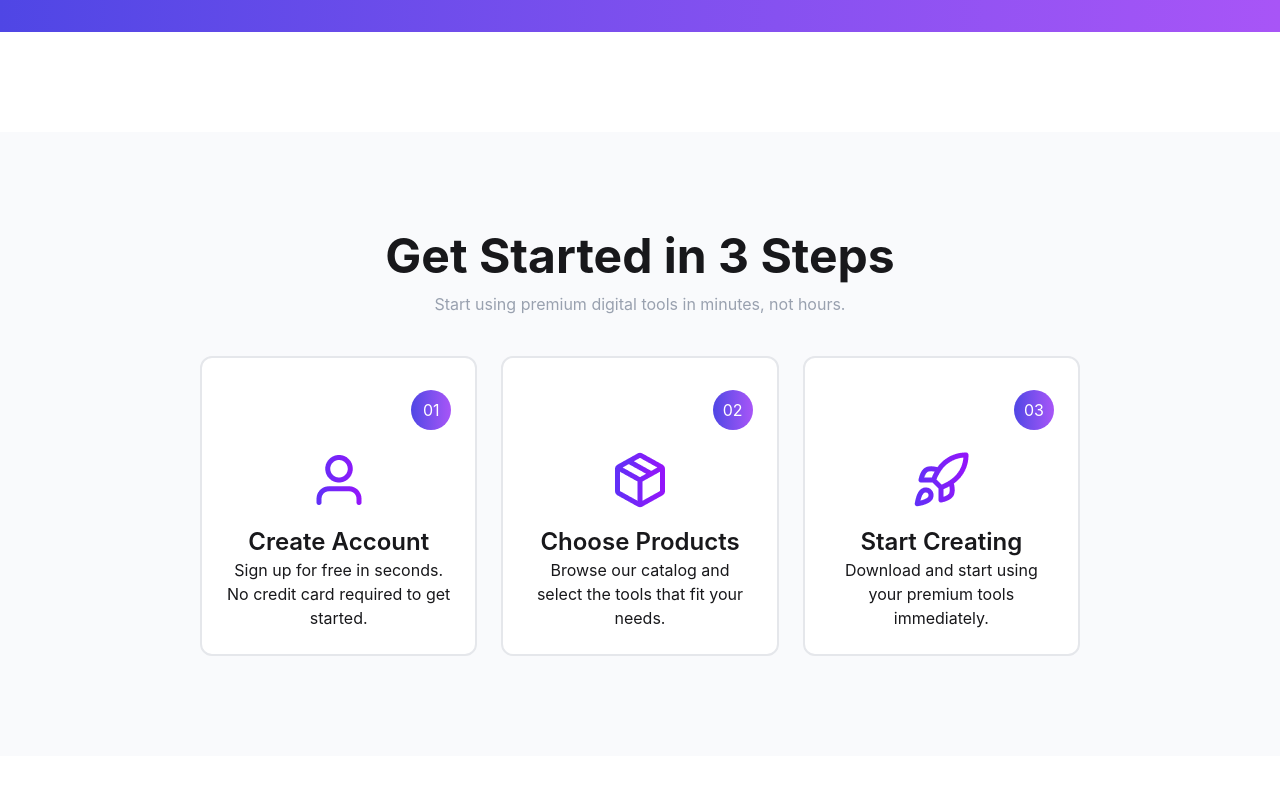
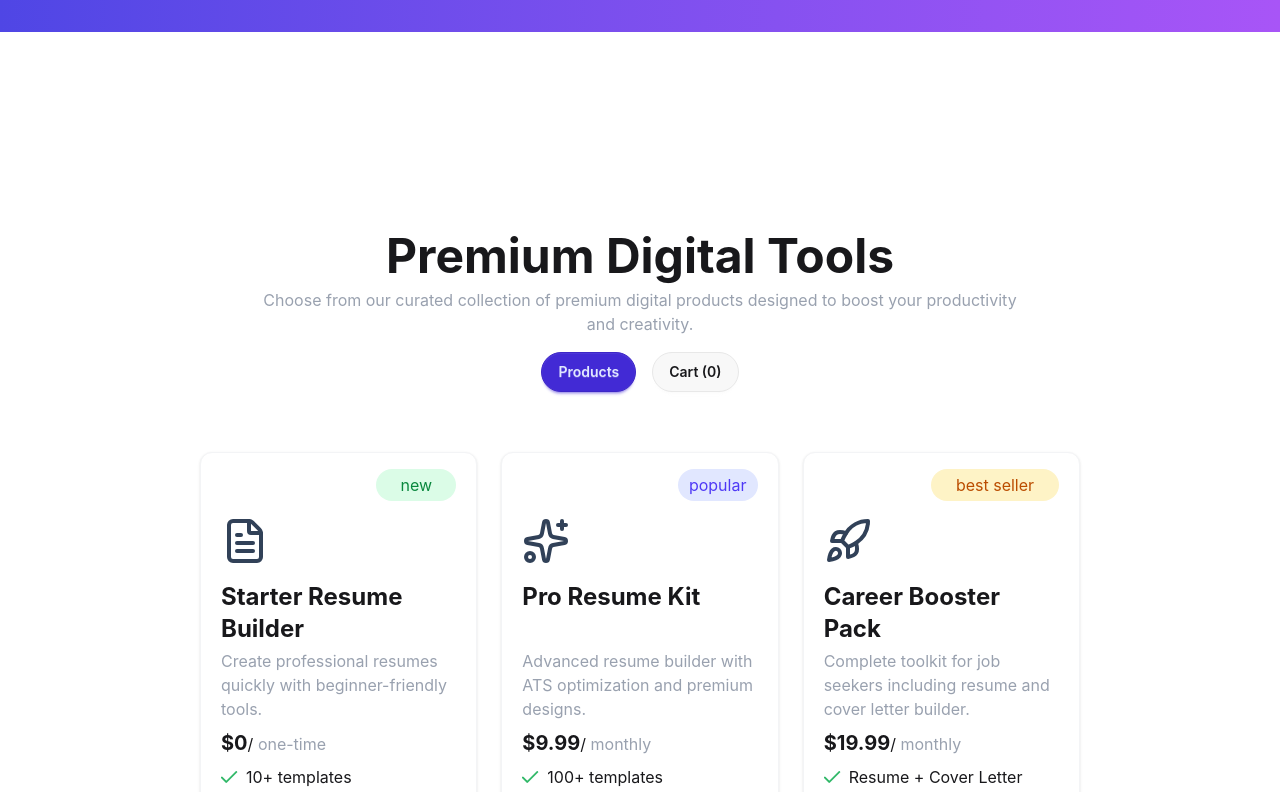
Before and after one commit to abrar12678/digitools-platform, a React (Vite) app: page / in a window 1280 px wide. Shown: the part 1000-1792 px from the top of the page. Built offline with nearby package versions, Linux system fonts and the light colour scheme.

Commit message:
Created Products And Carts Section

```diff
--- a/src/App.jsx
+++ b/src/App.jsx
@@ -9,22 +9,28 @@ import Steps from './components/Steps/Steps'
 import Tools from './components/Tools/Tools'
 import Workflow from './components/Workflow/Workflow'
 
-// const fetchProducts = async () => {
-//   const res = await fetch("/data.json");
-//   return res.json();
-// };
+const fetchProducts = async () => {
+  const res = await fetch("/data.json");
+  return res.json();
+};
 
 function App() {
-  // const productsPromise = fetchProducts();
+  const productsPromise = fetchProducts();
 
   return (
     <>
       <Navbar />
       <Hero />
       <Rating />
-      {/* <Suspense> */}
-        {/* <Tools productsPromise={productsPromise} /> */}
-      {/* </Suspense> */}
+      <Suspense
+        fallback={
+          <div className="flex justify-center items-center py-20">
+            <span className="loading loading-infinity loading-xl"></span>
+          </div>
+        }
+      >
+        <Tools productsPromise={productsPromise} />
+      </Suspense>
       <Steps />
       <Membership />
       <Workflow />
```
